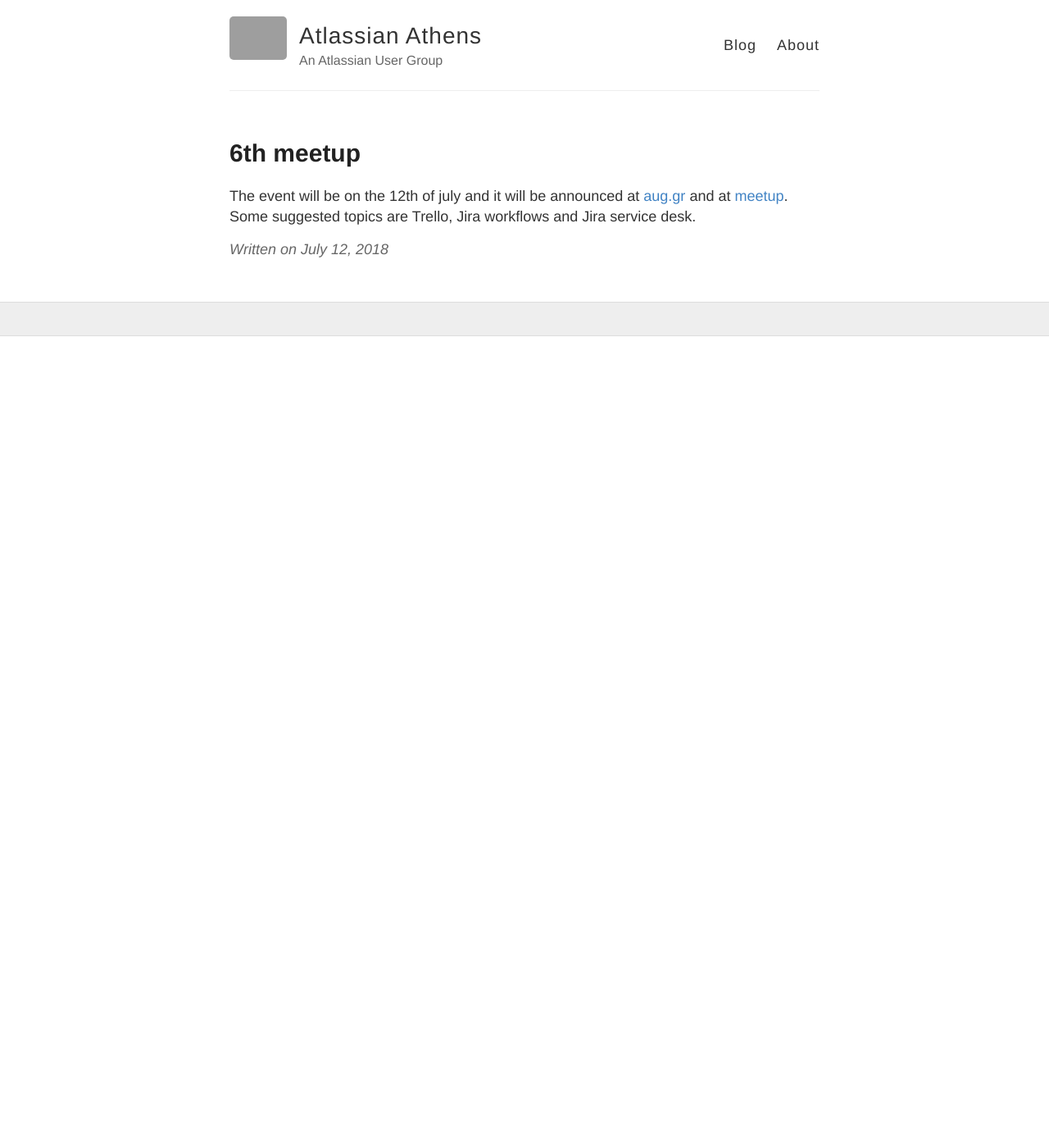
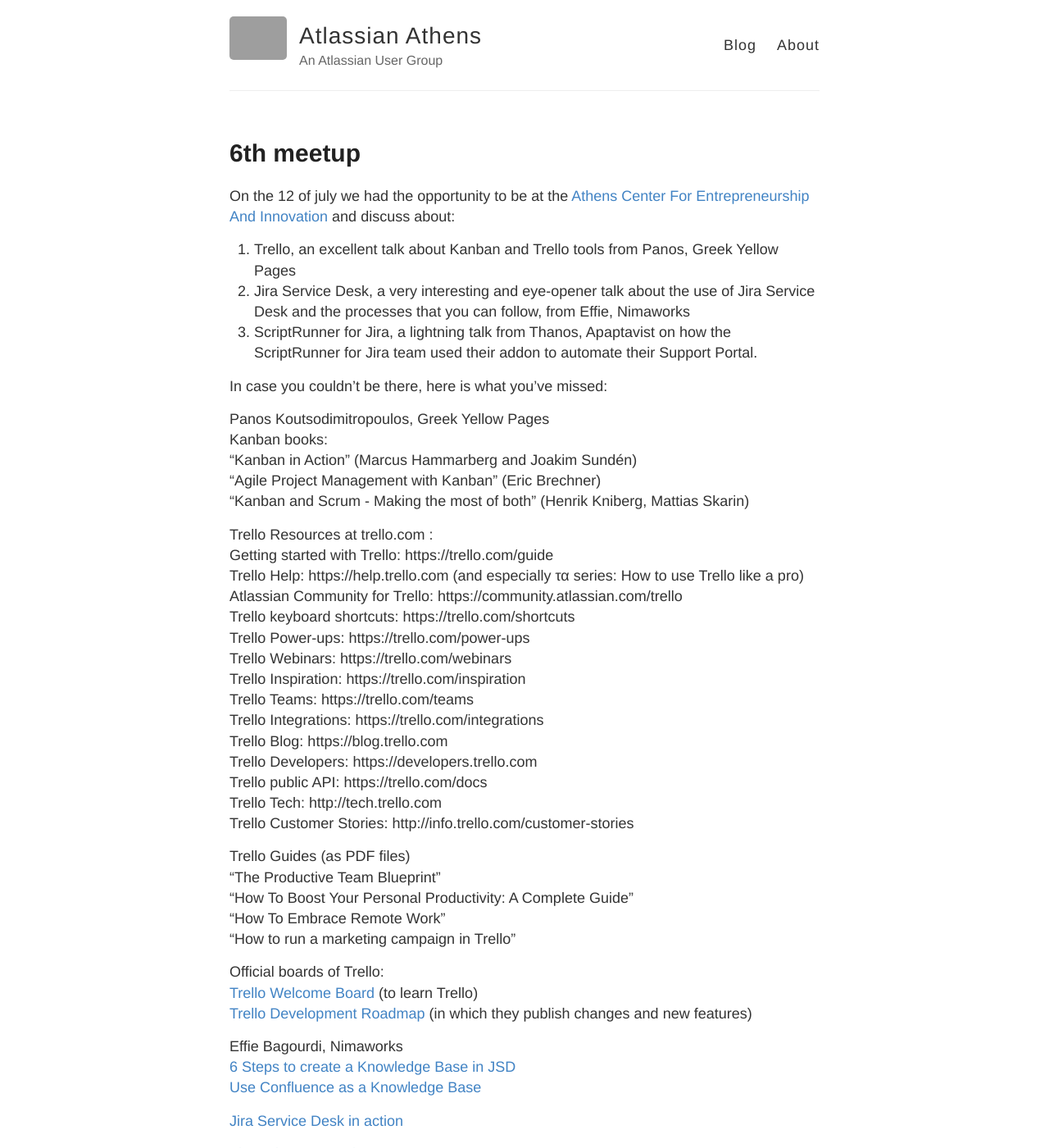
Before and after one commit to auggr/auggr.github.io, a Jekyll site: the page built from _posts/2018-7-12-6th-meetup.md, in a window 1280 px wide and 1400 px high. Shown: the whole window at 82% size. Built offline with Jekyll 4.4.1, drawn with Linux system fonts in a browser that asks for light colours; some of the changed text lies outside the part shown; grey boxes are pictures that could not be loaded.

Commit message:
Update 2018-7-12-6th-meetup.md

```diff
--- a/_posts/2018-7-12-6th-meetup.md
+++ b/_posts/2018-7-12-6th-meetup.md
@@ -3,4 +3,57 @@ layout: post
 title: 6th meetup
 ---
 
-The event will be on the 12th of july and it will be announced at [aug.gr](http://aug.gr) and at [meetup](https://www.meetup.com/athensaug). Some suggested topics are Trello, Jira workflows and Jira service desk.
+On the 12 of july we had the opportunity to be at the [Athens Center For Entrepreneurship And Innovation](https://acein.aueb.gr) and discuss about:
+
+1. Trello, an excellent talk about Kanban and Trello tools from Panos, Greek Yellow Pages
+2. Jira Service Desk, a very interesting and eye-opener talk about the use of Jira Service Desk and the processes that you can follow, from Effie, Nimaworks
+3. ScriptRunner for Jira, a lightning talk from Thanos, Apaptavist on how the ScriptRunner for Jira team used their addon to automate their Support Portal.
+
+In case you couldn't be there, here is what you've missed:
+
+Panos Koutsodimitropoulos, Greek Yellow Pages \
+Kanban books: \
+"Kanban in Action" (Marcus Hammarberg and Joakim Sundén) \
+"Agile Project Management with Kanban" (Eric Brechner) \
+"Kanban and Scrum - Making the most of both" (Henrik Kniberg, Mattias Skarin)
+
+Trello Resources at trello.com : \
+Getting started with Trello: https://trello.com/guide \
+Trello Help: https://help.trello.com (and especially τα series: How to use Trello like a pro) \
+Atlassian Community for Trello: https://community.atlassian.com/trello \
+Trello keyboard shortcuts: https://trello.com/shortcuts \
+Trello Power-ups: https://trello.com/power-ups \
+Trello Webinars: https://trello.com/webinars \
+Trello Inspiration: https://trello.com/inspiration \
+Trello Teams: https://trello.com/teams \
+Trello Integrations: https://trello.com/integrations \
+Trello Blog: https://blog.trello.com \
+Trello Developers: https://developers.trello.com \
+Trello public API: https://trello.com/docs \
+Trello Tech: http://tech.trello.com \
+Trello Customer Stories: http://info.trello.com/customer-stories
+
+Trello Guides (as PDF files) \
+"The Productive Team Blueprint" \
+"How To Boost Your Personal Productivity: A Complete Guide" \
+"How To Embrace Remote Work" \
+"How to run a marketing campaign in Trello"
+
+Official boards of Trello: \
+[Trello Welcome Board](https://trello.com/b/bKbdmCKB/welcome-board) (to learn Trello) \
+[Trello Development Roadmap](https://trello.com/b/nC8QJJoZ/trello-development-roadmap) (in which they publish changes and new features)
+
+Effie Bagourdi, Nimaworks \
+[6 Steps to create a Knowledge Base in JSD](https://www.atlassian.com/blog/jira-service-desk/6-steps-to-create-knowledge-base-jira-service-desk-confluence) \
+[Use Confluence as a Knowledge Base](https://confluence.atlassian.com/doc/use-confluence-as-a-knowledge-base-218275154.html)
+
+[Jira Service Desk in action](https://www.youtube.com/watch?v=x0GSghhnN4I)
+
+[The epic story of Skyscanner story](https://www.atlassian.com/it-unplugged/best-practices-and-trends/epic-customer-story-of-skyscanner-service-desk)
+
+[Managing Service Desk notifications](https://confluence.atlassian.com/servicedeskserver/managing-service-desk-notifications-939926348.html)
+
+Thanos Batagiannis, Adaptavist
+Thanos lives in London and we managed to have him here in Athens. If you want to have another chat with him, you might find him in [our slack channel](https://aug.gr/2ItvAlj)
+
+Photos of the event can be found [at our website](https://aug.atlassian.com/events/details/atlassian-athens-presents-6th-atlassian-user-group-event)
```
